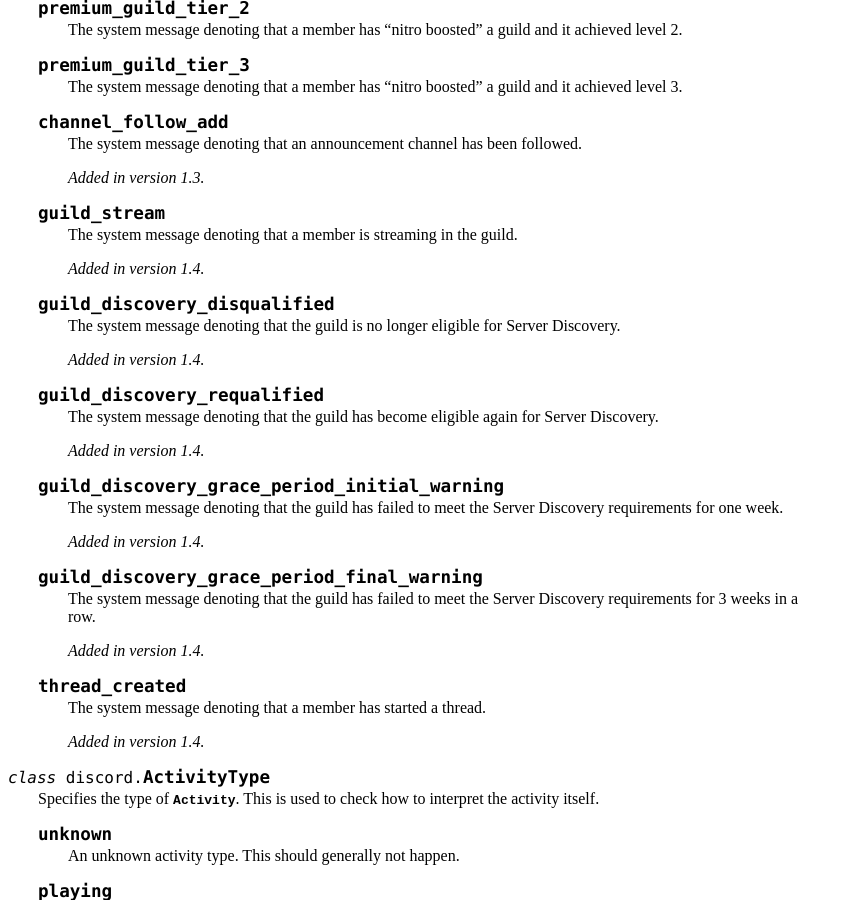
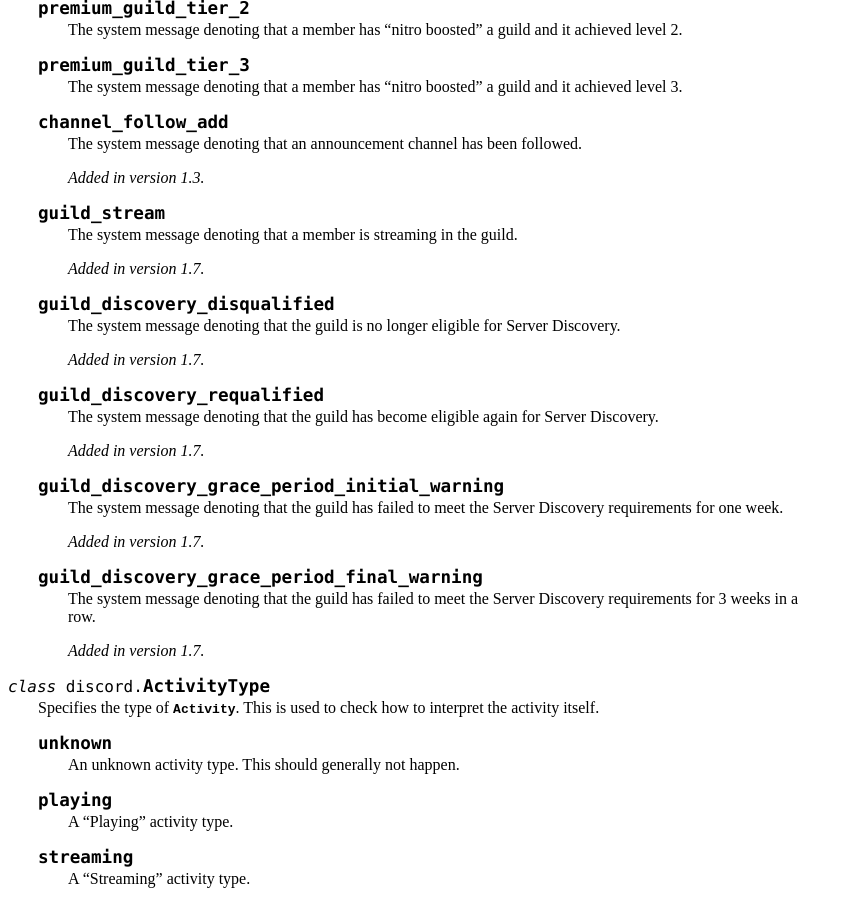
Before and after one commit to Rapptz/discord.py, a Sphinx documentation site: the page built from docs/api.rst, in a window 1280 px wide and 900 px high, scrolled down 14427 px. Shown: the whole window, without its empty margins (0-852 px from the left). Built offline with Sphinx 7.4.7, drawn with Linux system fonts in a browser that asks for light colours.

Commit message:
remove thread and reply

```diff
--- a/docs/api.rst
+++ b/docs/api.rst
@@ -915,36 +915,31 @@ of :class:`enum.Enum`.
 
         The system message denoting that a member is streaming in the guild.
 
-        .. versionadded:: 1.4
+        .. versionadded:: 1.7
     .. attribute:: guild_discovery_disqualified
 
         The system message denoting that the guild is no longer eligible for Server
         Discovery.
 
-        .. versionadded:: 1.4
+        .. versionadded:: 1.7
     .. attribute:: guild_discovery_requalified
 
         The system message denoting that the guild has become eligible again for Server
         Discovery.
 
-        .. versionadded:: 1.4
+        .. versionadded:: 1.7
     .. attribute:: guild_discovery_grace_period_initial_warning
 
         The system message denoting that the guild has failed to meet the Server
         Discovery requirements for one week.
 
-        .. versionadded:: 1.4
+        .. versionadded:: 1.7
     .. attribute:: guild_discovery_grace_period_final_warning
 
         The system message denoting that the guild has failed to meet the Server
         Discovery requirements for 3 weeks in a row.
 
-        .. versionadded:: 1.4
-    .. attribute:: thread_created
-
-        The system message denoting that a member has started a thread.
-
-        .. versionadded:: 1.4
+        .. versionadded:: 1.7
 
 .. class:: ActivityType
 
```
Also changed, not shown: 1 other file.
